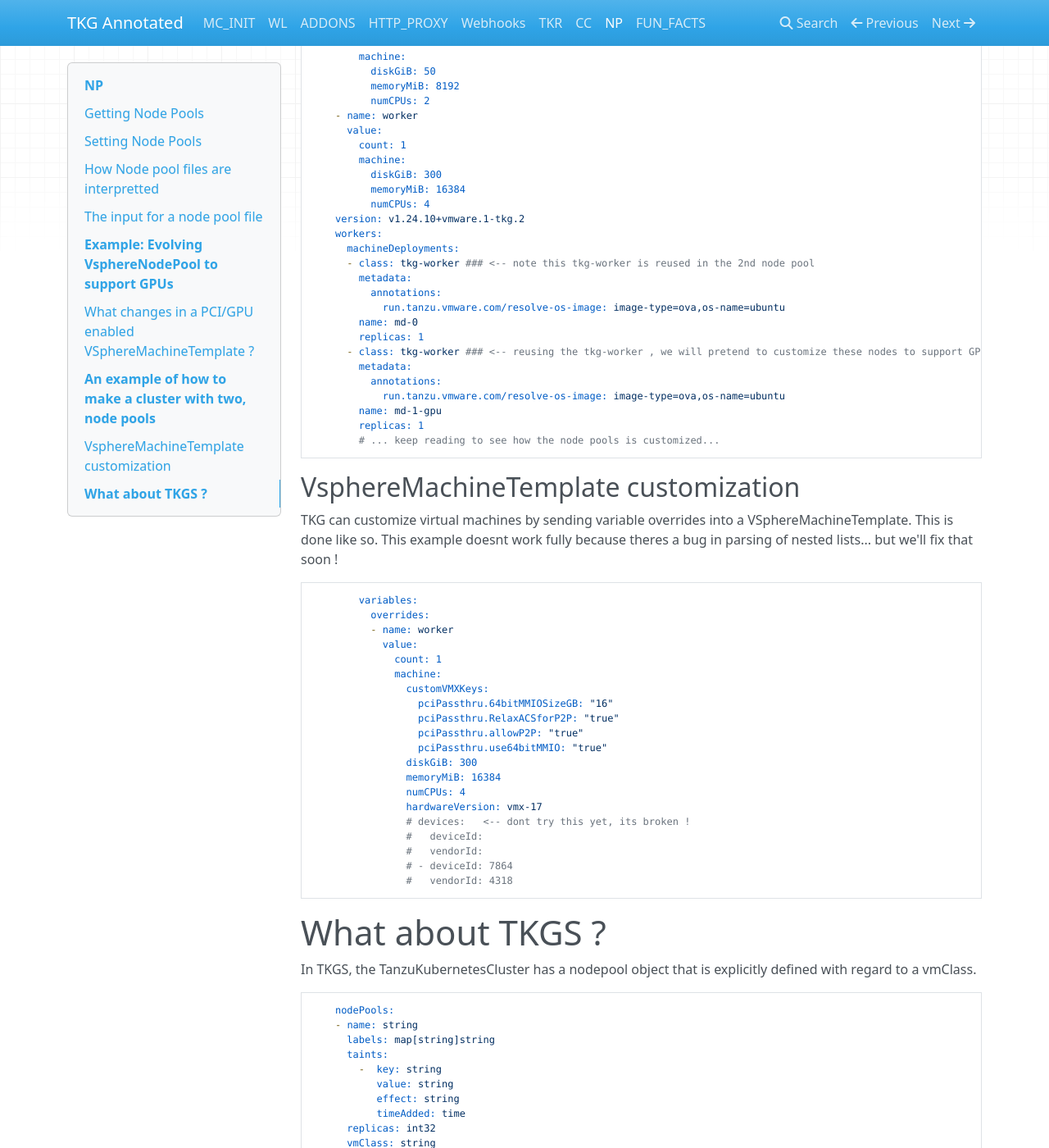
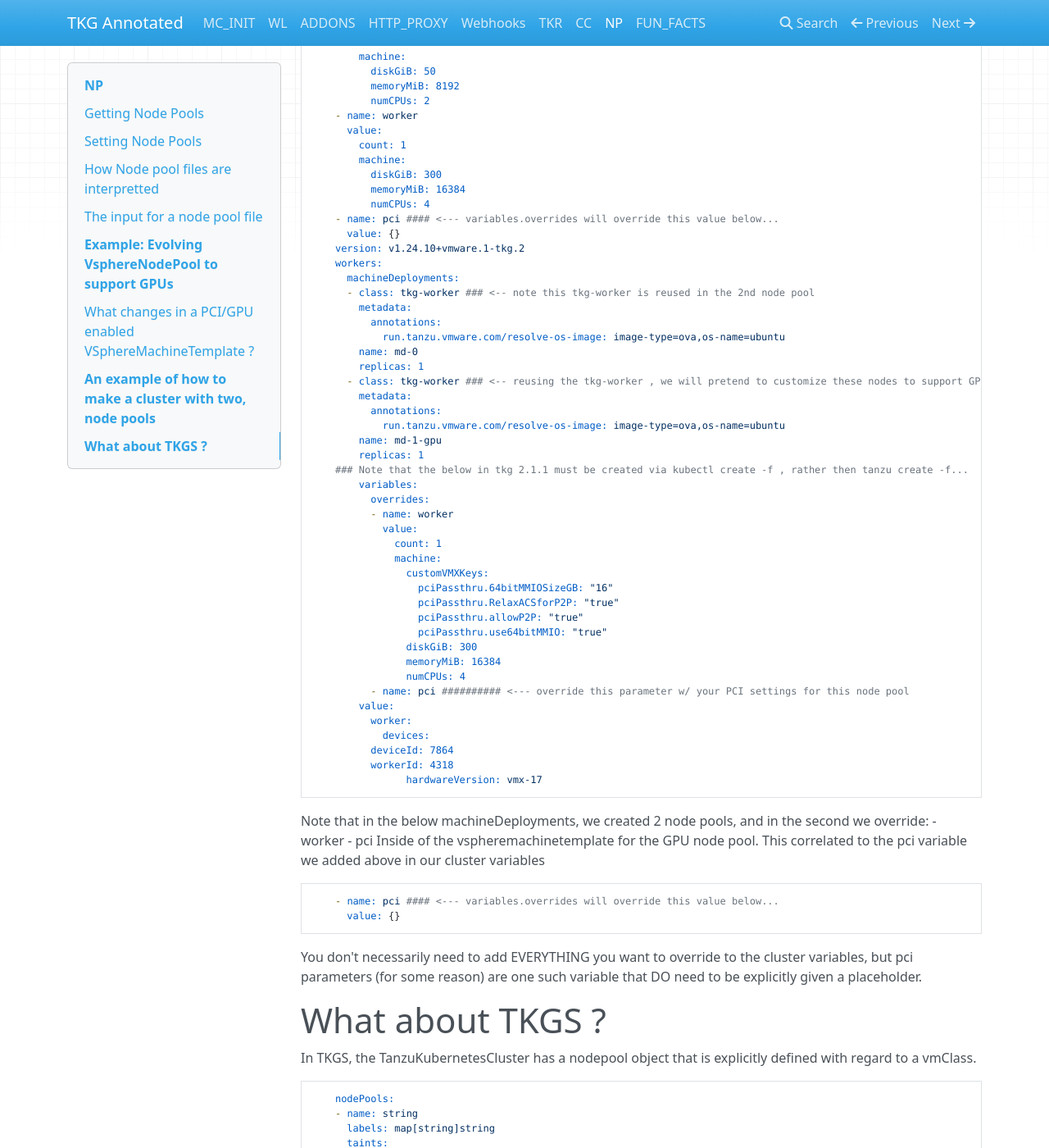
Before and after one commit to jayunit100/tanzu-install-annotated, an MkDocs documentation site: the page built from docs/z6-np.md, in a window 1280 px wide and 1400 px high, scrolled down 5043 px. Shown: the whole window at 82% size. Built offline with MkDocs 1.6.1, drawn with Linux system fonts in a browser that asks for light colours; nearby versions of some CDN libraries.

Commit message:
Update z6-np.md

````diff
--- a/docs/z6-np.md
+++ b/docs/z6-np.md
@@ -265,6 +265,8 @@
           diskGiB: 300
           memoryMiB: 16384
           numCPUs: 4
+    - name: pci #### <--- variables.overrides will override this value below...
+      value: {}
     version: v1.24.10+vmware.1-tkg.2
     workers:
       machineDeployments:
@@ -280,14 +282,7 @@
             run.tanzu.vmware.com/resolve-os-image: image-type=ova,os-name=ubuntu
         name: md-1-gpu
         replicas: 1
-        # ... keep reading to see how the node pools is customized...
-```
-## VsphereMachineTemplate customization
-
-TKG can customize virtual machines by sending variable overrides into a VSphereMachineTemplate.  This is done like so.  This example doesnt
-work fully because theres a bug in parsing of nested lists...  but we'll fix that soon !
-
-```
+	### Note that the below in tkg 2.1.1 must be created via kubectl create -f , rather then tanzu create -f...
         variables:
           overrides:
           - name: worker
@@ -302,14 +297,26 @@
                 diskGiB: 300
                 memoryMiB: 16384
                 numCPUs: 4
+          - name: pci ########## <--- override this parameter w/ your PCI settings for this node pool
+	    value:
+	      worker:
+	        devices:
+		  deviceId: 7864
+		  workerId: 4318
                 hardwareVersion: vmx-17
-                # devices:   <-- dont try this yet, its broken !
-                #   deviceId:
-                #   vendorId:
-                # - deviceId: 7864
-                #   vendorId: 4318
 ```
 
+Note that in the below machineDeployments, we created 2 node pools, and in the second we override:
+- worker
+- pci
+Inside of the vspheremachinetemplate for the GPU node pool.
+This correlated to the pci variable we added above in our cluster variables
+```
+    - name: pci #### <--- variables.overrides will override this value below...
+      value: {}
+```
+You don't necessarily need to add EVERYTHING you want to override to the cluster variables, but
+pci parameters (for some reason) are one such variable that DO need to be explicitly given a placeholder.
 
 
 
````
